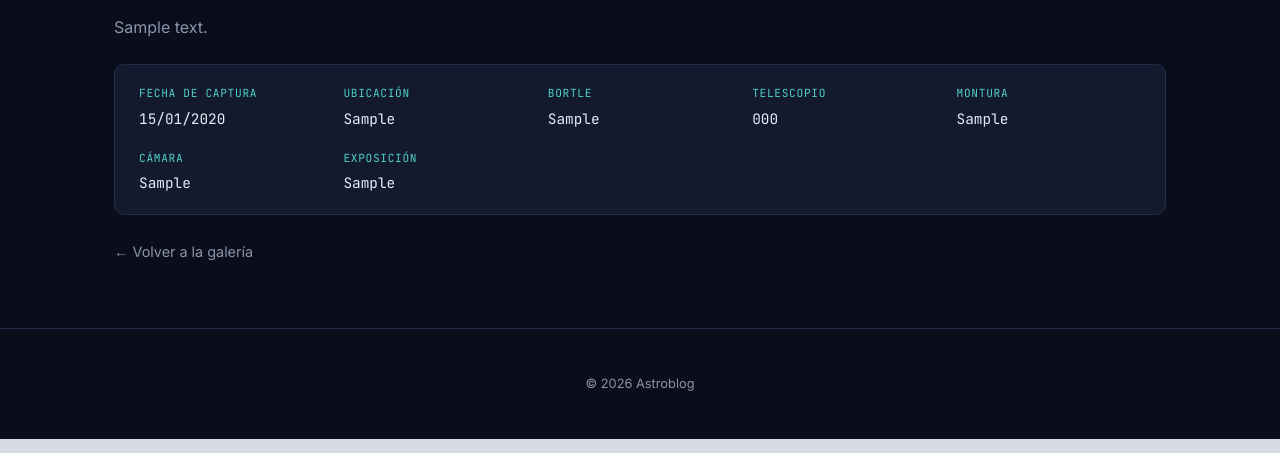
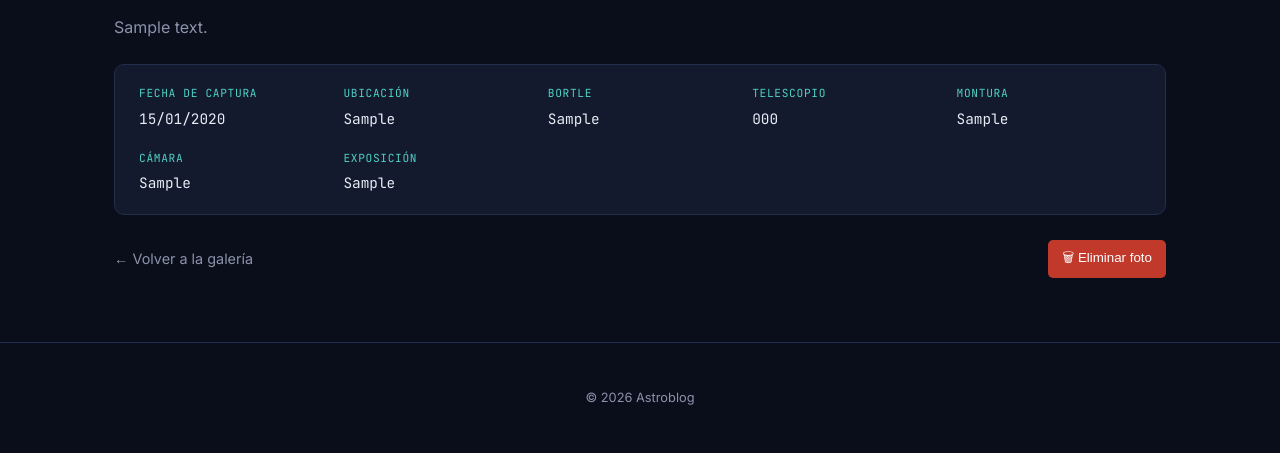
Before and after one commit to dekimus/astroblog, a Flask app: a page that uses templates/photo.html in a window 1280 px wide. Shown: the part 1036-1489 px from the top of the page. Run offline with Flask 3, Linux system fonts and the light colour scheme; tables that the repository leaves empty hold one stand-in row (values such as "Sample post"); grey boxes marked "Sample" are stand-in pictures.

Commit message:
Añadido botón para borrar imágen

```diff
--- a/routes/blog.py
+++ b/routes/blog.py
@@ -3,7 +3,7 @@ from flask_login import login_required
 from models import Photo
 from extensions import db
 from forms import PhotoUploadForm
-from utils import generar_slug, procesar_imagen
+from utils import generar_slug, procesar_imagen, eliminar_imagen
 
 
 
@@ -53,3 +53,21 @@ def upload():
         return redirect(url_for("blog.photo_detail", slug=photo.slug))
 
     return render_template("upload.html", form=form)
+
+@blog_bp.route('/photo/<int:photo_id>/delete', methods=['POST'])
+@login_required
+def delete_photo(photo_id):
+    photo = Photo.query.get_or_404(photo_id)
+
+    # Guardar el nombre del archivo antes de borrar el registro
+    filename = photo.filename
+
+    db.session.delete(photo)
+    db.session.commit()
+
+    # Borrar también el archivo físico
+    eliminar_imagen(filename)
+
+    flash('Foto eliminada correctamente.', 'success')
+
+    return redirect(url_for('blog.index'))
--- a/static/css/style.css
+++ b/static/css/style.css
@@ -337,6 +337,32 @@ input[type="submit"] {
 
 input[type="submit"]:hover { opacity: 0.9; }
 
+.photo-actions {
+    display: flex;
+    align-items: center;
+    gap: 20px;
+    justify-content: space-between;
+    margin-top: 25px;
+}
+
+.photo-actions form {
+    margin: 0;
+}
+
+.delete-button {
+    background-color: #c0392b;
+    color: white;
+    border: none;
+    padding: 8px 14px;
+    border-radius: 5px;
+    cursor: pointer;
+}
+
+.delete-button:hover {
+    background-color: #a93226;
+}
+
+
 /* Footer */
 footer {
     text-align: center;
--- a/templates/photo.html
+++ b/templates/photo.html
@@ -58,6 +58,19 @@
         {% endif %}
     </dl>
 
-    <a href="{{ url_for('blog.index') }}" class="back-link">&larr; Volver a la galería</a>
+    <div class="photo-actions">
+        <a href="{{ url_for('blog.index') }}" class="back-link">
+            &larr; Volver a la galería
+        </a>
+
+        <form action="{{ url_for('blog.delete_photo', photo_id=photo.id) }}"
+            method="POST"
+            onsubmit="return confirm('¿Seguro que quieres eliminar esta foto?');">
+            <button type="submit" class="delete-button">
+                🗑 Eliminar foto
+            </button>
+        </form>
+    </div>
+
 </article>
 {% endblock %}
```
Also changed, not shown: utils.py (+14 -0 lines).
